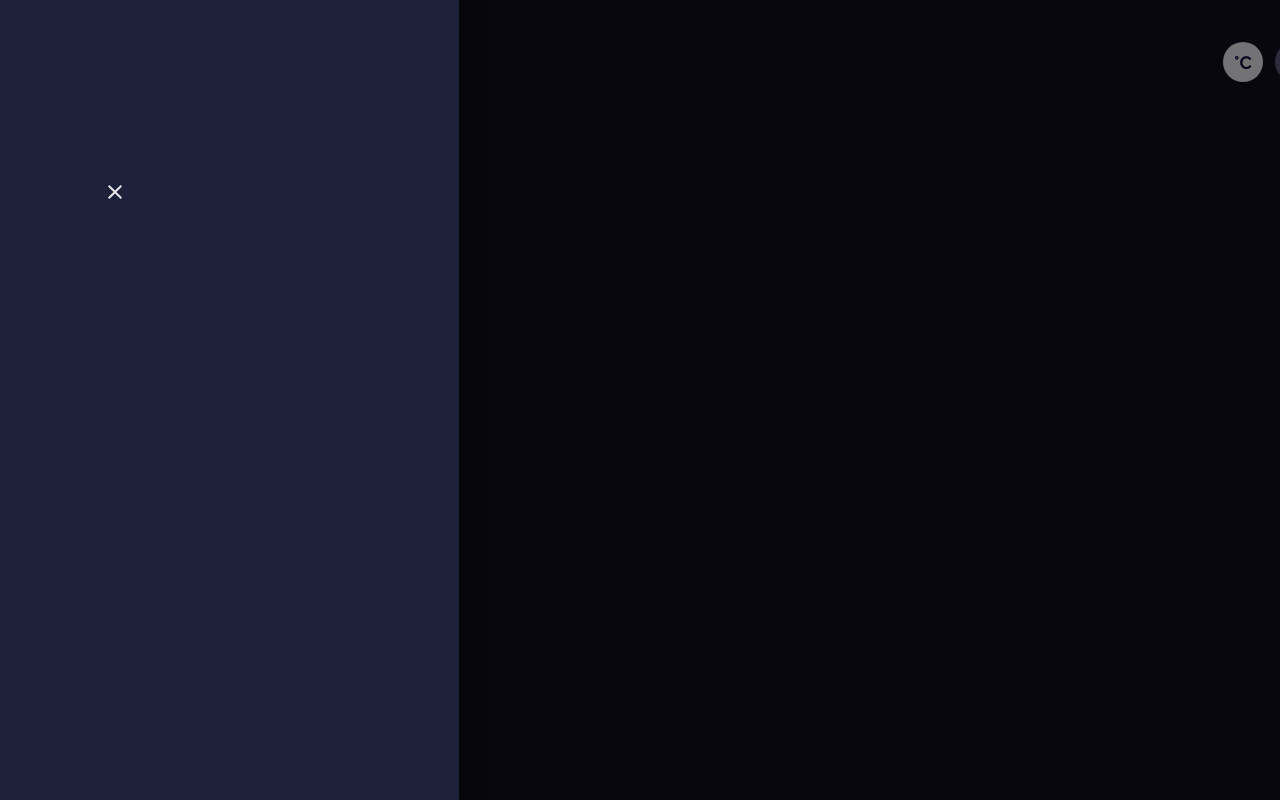
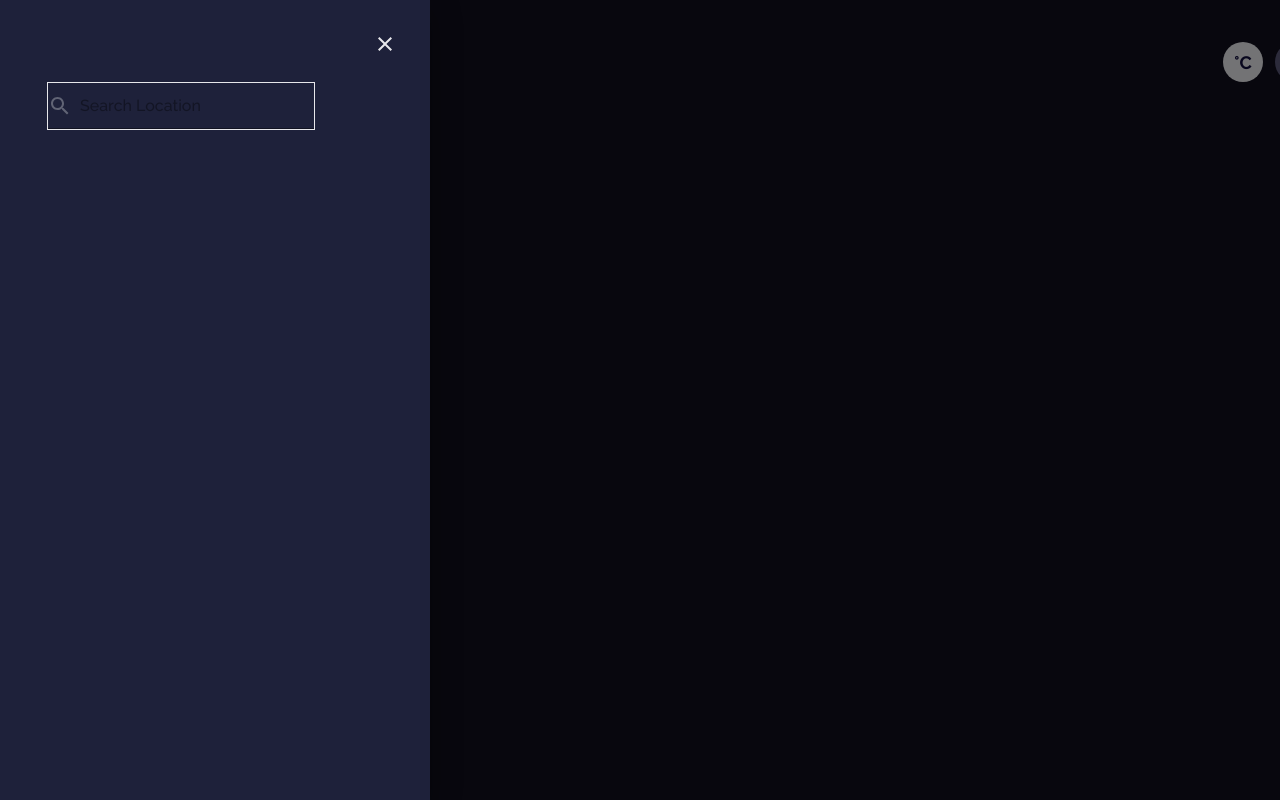
Before and after one commit to rineliniguezsosa/weather-app, a React (Create React App) app: page / in a window 1280 px wide. Both pictures are taken after a click on the button "Search for places". Shown: the top 800 px of the page. Built offline with nearby package versions, Linux system fonts and the light colour scheme; no server answers.

Commit message:
dia 5 weather app

```diff
--- a/src/App.js
+++ b/src/App.js
@@ -1,11 +1,15 @@
 import React, { useState,useEffect } from 'react';
 import GpsFixedIcon from '@material-ui/icons/GpsFixed';
 import LocationOnIcon from '@material-ui/icons/LocationOn';
+import SearchIcon from '@material-ui/icons/Search';
 import CloseIcon from '@material-ui/icons/Close';
 import Avatar from '@material-ui/core/Avatar';
 import Drawer from '@material-ui/core/Drawer';
 import Clouds from './Componentes/Clouds';
 import { ThemeProvider,withStyles }from '@material-ui/core/styles'
+import Input from '@material-ui/core/Input';
+import InputAdornment from '@material-ui/core/InputAdornment';
+import AccountCircle from '@material-ui/icons/AccountCircle';
 import Typography from '@material-ui/core/Typography';
 import { useStyles,theme } from './Stilo/Style'
 import axios from 'axios';
@@ -28,6 +32,14 @@ function App(props) {
   const list = () => (
         <div className={classes.draw} >
           <CloseIcon className={classes.close}/>
+          <form>
+          <Input className={classes.search} placeholder="Search Location" startAdornment={
+            <InputAdornment position="start">
+              <SearchIcon style={{color:"#616475"}} />
+            </InputAdornment>
+          }
+        />
+          </form>
         </div>
   )
   const id = "4c65bfb00a7e250d201ef290bd3f4efa";
--- a/src/Stilo/Style.js
+++ b/src/Stilo/Style.js
@@ -85,9 +85,9 @@ export const useStyles = () =>({
         color:"#A09FB1",
     },
     draw:{
-        width:"459px",
+        width:"430px",
         backgroundColor:"#1E213A",
-        height:"100%",
+        height:"1023px",
     },
     locacion:{
         position:"absolute",
@@ -188,13 +188,18 @@ export const useStyles = () =>({
     },
     close:{
         position: "absolute",
-        left: "22.53%",
-        right: "22.53%",
-        top: "22.53%",
-        bottom: "22.53%",
+        left: "373px",
+        top: "32px",
         color: "#E7E7EB",
+    },
+    search:{
+        border: "1px solid #E7E7EB",
+        position: "absolute",
+        width: "268px",
+        height: "48px",
+        left: "47px",
+        top: "82px",
     },
 
 
-
 })
```
Also changed, not shown: src/imagen/weatherapp.png (added), 1 other file (tests, documents, lock files or other folders).
